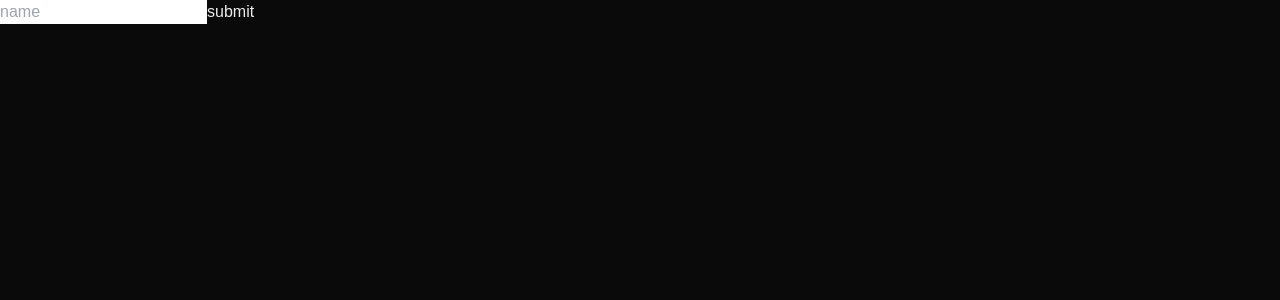
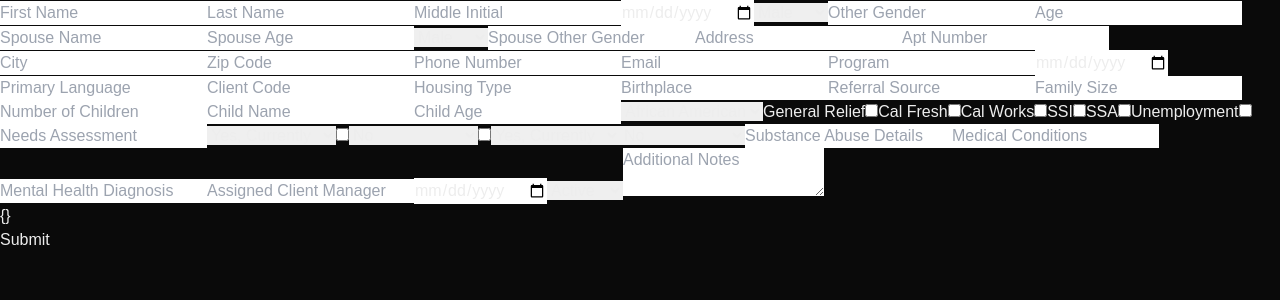
Before and after one commit to novaforgood/ICV, a Next.js app in the folder icv/: page /intake in a window 1280 px wide. Shown: the top 300 px of the page. Built offline with nearby package versions, Linux system fonts and the light colour scheme.

Commit message:
No Styles Form: Added All Fields

```diff
--- a/icv/src/app/examples/makedog/page.tsx
+++ b/icv/src/app/examples/makedog/page.tsx
@@ -16,6 +16,7 @@ const page = () => {
 
     const onSubmit = (data: Dog) => {
         console.log(data, 'createDog')
+        console.log("yay");
         createDog(data)
     }
 
--- a/icv/src/app/intake/page.tsx
+++ b/icv/src/app/intake/page.tsx
@@ -1,13 +1,135 @@
 'use client'
-import {useForm} from 'react-hook-form';
+import {SubmitHandler, useForm} from 'react-hook-form';
+import { zodResolver } from '@hookform/resolvers/zod';
+import {ClientSchema, ClientType} from '@/types/case-types';
 
 const page = () => {
-    const form = useForm();
+    const { register, handleSubmit, formState: {errors} } = useForm<ClientType>({
+        // resolver: zodResolver(ClientSchema),
+    });
+
+    const onSubmit = (data: ClientType) => {
+        console.log(data);
+    };
 
     return (
-        <form>
-            <input type="text" placeholder="name" />
-            <button type="submit">submit</button>
+        <form onSubmit={handleSubmit(onSubmit)}>
+            {/* Basic client details */}
+            <input {...register("firstName")} type="text" placeholder="First Name" />
+            <input {...register("lastName")} type="text" placeholder="Last Name" />
+            <input {...register("middleInitial")} type="text" placeholder="Middle Initial" />
+            <input {...register("dateOfBirth")} type="date" placeholder="Date of Birth" />
+            <select {...register("gender")}>
+                <option value="Male">Male</option>
+                <option value="Female">Female</option>
+                <option value="Other">Other</option>
+            </select>
+            <input {...register("otherGender")} type="text" placeholder="Other Gender" />
+            <input {...register("age")} type="number" placeholder="Age" />
+
+            {/* Spouse information */}
+            <input {...register("spouseName")} type="text" placeholder="Spouse Name" />
+            <input {...register("spouseAge")} type="number" placeholder="Spouse Age" />
+            <select {...register("spouseGender")}>
+                <option value="Male">Male</option>
+                <option value="Female">Female</option>
+                <option value="Other">Other</option>
+            </select>
+            <input {...register("spouseOtherGender")} type="text" placeholder="Spouse Other Gender" />
+
+            {/* Location and contact details */}
+            <input {...register("address")} type="text" placeholder="Address" />
+            <input {...register("aptNumber")} type="text" placeholder="Apt Number" />
+            <input {...register("city")} type="text" placeholder="City" />
+            <input {...register("zipCode")} type="text" placeholder="Zip Code" />
+            <input {...register("phoneNumber")} type="text" placeholder="Phone Number" />
+            <input {...register("email")} type="email" placeholder="Email" />
+
+            {/* Program and intake details */}
+            <input {...register("program")} type="text" placeholder="Program" />
+            <input {...register("intakeDate")} type="date" placeholder="Intake Date" />
+            <input {...register("primaryLanguage")} type="text" placeholder="Primary Language" />
+            <input {...register("clientCode")} type="text" placeholder="Client Code" />
+
+            {/* Housing and referral details */}
+            <input {...register("housingType")} type="text" placeholder="Housing Type" />
+            <input {...register("birthplace")} type="text" placeholder="Birthplace" />
+            <input {...register("referralSource")} type="text" placeholder="Referral Source" />
+
+            {/* Family and demographic details */}
+            <input {...register("familySize")} type="number" placeholder="Family Size" />
+            <input {...register("numberOfChildren")} type="number" placeholder="Number of Children" />
+            {/* Children details - Array */}
+            <input {...register("childrenDetails.0.name")} type="text" placeholder="Child Name" />
+            <input {...register("childrenDetails.0.age")} type="number" placeholder="Child Age" />
+            <select {...register("ethnicity")}>
+                <option value="African American">African American</option>
+                <option value="Asian">Asian</option>
+                <option value="Latino/Hispanic">Latino/Hispanic</option>
+                <option value="Native American">Native American</option>
+                <option value="White/Caucasian">White/Caucasian</option>
+                <option value="Other">Other</option>
+            </select>
+
+            {/* Public services information */}
+            <label>General Relief</label>
+            <input {...register("publicServices.generalRelief")} type="checkbox" />
+            <label>Cal Fresh</label>
+            <input {...register("publicServices.calFresh")} type="checkbox" />
+            <label>Cal Works</label>
+            <input {...register("publicServices.calWorks")} type="checkbox" />
+            <label>SSI</label>
+            <input {...register("publicServices.ssi")} type="checkbox" />
+            <label>SSA</label>
+            <input {...register("publicServices.ssa")} type="checkbox" />
+            <label>Unemployment</label>
+            <input {...register("publicServices.unemployment")} type="checkbox" />
+
+            {/* Assessment and client details */}
+            <input {...register("needsAssessment")} type="text" placeholder="Needs Assessment" />
+            <select {...register("openClientWithChildFamilyServices")}>
+                <option value="Yes, Currently">Yes, Currently</option>
+                <option value="Yes, Previously">Yes, Previously</option>
+                <option value="No">No</option>
+            </select>
+            <input {...register("previousArrests")} type="checkbox" />
+            <select {...register("probationStatus")}>
+                <option value="No">No</option>
+                <option value="Yes, Previously">Yes, Previously</option>
+                <option value="Yes, Currently">Yes, Currently</option>
+            </select>
+
+            {/* Education and employment */}
+            <input {...register("education.hasHighSchoolDiploma")} type="checkbox" />
+            <select {...register("education.fosterYouthStatus")}>
+                <option value="Yes, Currently">Yes, Currently</option>
+                <option value="Yes, Previously">Yes, Previously</option>
+                <option value="No">No</option>
+            </select>
+            <select {...register("employmentStatus")}>
+                <option value="No">No</option>
+                <option value="Yes, Part-Time">Yes, Part-Time</option>
+                <option value="Yes, Full-Time">Yes, Full-Time</option>
+            </select>
+
+            {/* Medical and mental health information */}
+            <input {...register("substanceAbuseDetails")} type="text" placeholder="Substance Abuse Details" />
+            <input {...register("medicalConditions")} type="text" placeholder="Medical Conditions" />
+            <input {...register("mentalHealthDiagnosis")} type="text" placeholder="Mental Health Diagnosis" />
+
+            {/* Client management */}
+            <input {...register("assignedClientManager")} type="text" placeholder="Assigned Client Manager" />
+            <input {...register("assignedDate")} type="date" placeholder="Assigned Date" />
+            <select {...register("status")}>
+                <option value="Active">Active</option>
+                <option value="Inactive">Inactive</option>
+            </select>
+
+            {/* Additional notes */}
+            <textarea {...register("notes")} placeholder="Additional Notes" />
+
+            {errors && <p>{JSON.stringify(errors)}</p>}
+            <button type="submit">Submit</button>
         </form>
     );
 };
```
